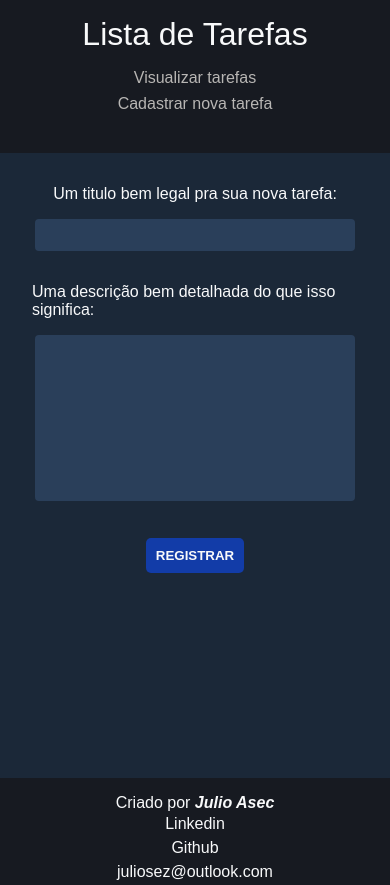
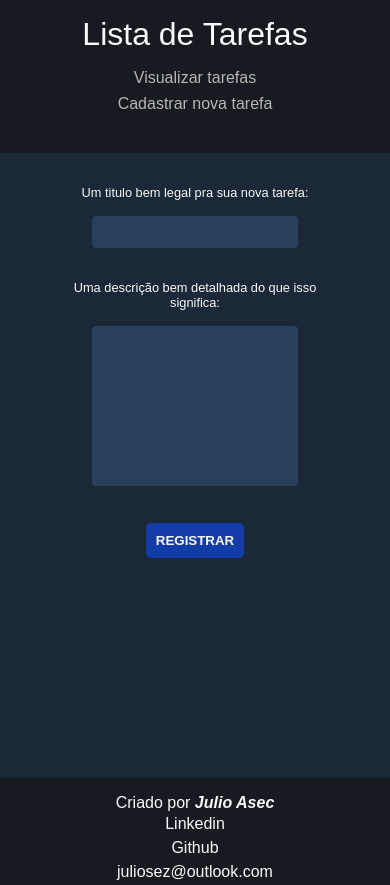
Before and after one commit to Julioasec/lista-de-tarefas, an Angular app: page /tarefas in a window 390 px wide. Both pictures are taken after a click on the button "NOVA TAREFA". Built offline with nearby package versions, Linux system fonts and the light colour scheme; a web font is replaced by a local one.

Commit message:
ajustes na responsividade da página de nova tarefa

```diff
--- a/src/app/components/pages/nova-tarefa/nova-tarefa.component.css
+++ b/src/app/components/pages/nova-tarefa/nova-tarefa.component.css
@@ -38,6 +38,7 @@ form{
 .descricao textarea{
     padding: 0.5rem;
     margin-bottom: 2rem;
+    height: 10rem;
     resize: none;
 }
 .erro{
@@ -51,3 +52,21 @@ form{
     margin: .1rem 0 0;
     font-size: .7rem;
 }
+
+
+
+@media screen and (max-width:500px) {
+    .titulo, .descricao{
+        font-size: .8em;
+        width: 90%;
+        text-align: center;
+    }
+
+    .titulo input{
+        width: 70%;
+    }
+
+    .descricao textarea{
+        width: 70%;
+    }
+}
--- a/src/app/components/pages/nova-tarefa/nova-tarefa.component.html
+++ b/src/app/components/pages/nova-tarefa/nova-tarefa.component.html
@@ -10,7 +10,7 @@
 
         <label class="descricao">
             Uma descrição bem detalhada do que isso significa:
-            <textarea id="" cols="40" rows="10" spellcheck="false" formControlName="descricao"></textarea>
+            <textarea spellcheck="false" formControlName="descricao"></textarea>
         </label>
         <button class="btn btn-primary">Registrar</button>
     </form>
--- a/src/app/components/tarefa/tarefa.component.css
+++ b/src/app/components/tarefa/tarefa.component.css
@@ -13,36 +13,18 @@
 
 .card-header-lista{
     text-align: center;
+    margin-bottom: 2rem;
 
 }
 
 .card-body-lista{
     padding-right: 1rem;
-    max-height: 100px;
+    max-height: 200px;
+    width: 100%;
+    overflow-y: auto;
 }
 
 .card-footer-lista{
     display: flex;
     padding: 1rem 0;
 }
-
-
-/* Fim do layout lista*/
-
-/*
-
-@media screen and (max-width:450px) {
-    .card-lista{
-        width: 100%;
-    }
-
-    .card-header-lista{
-        text-align: center;
-
-    }
-
-    .card-footer-lista{
-        width: 100%;
-    }
-
-} */
```
